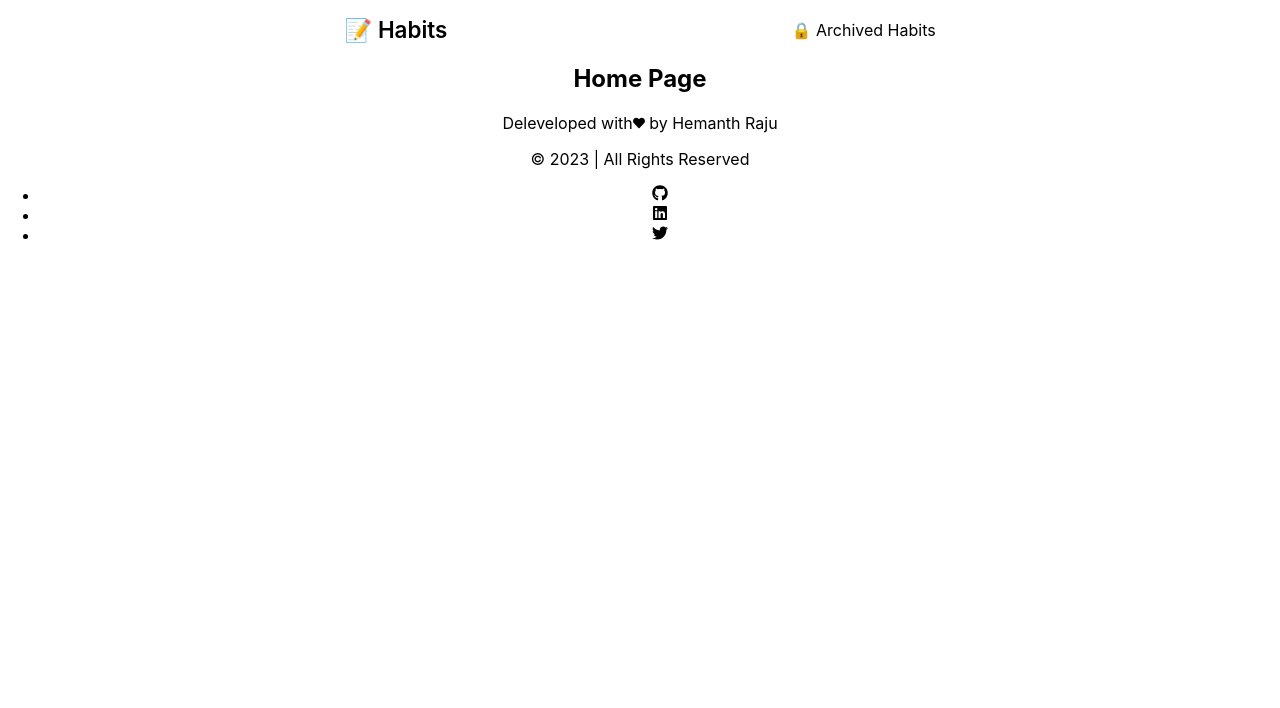
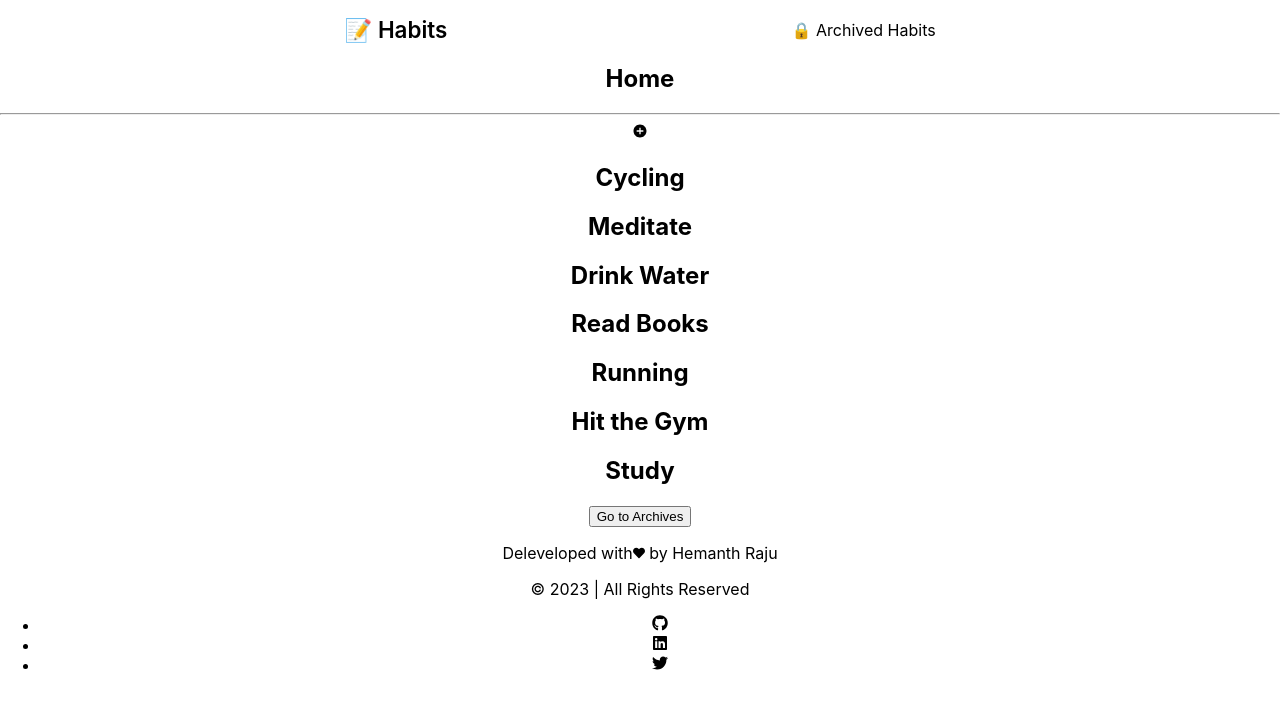
Before and after one commit to KHemanthRaju/Habit-Tracker, a React (Create React App) app: page / in a window 1280 px wide. Shown: the top 708 px of the page. Built offline with nearby package versions, Linux system fonts and the light colour scheme.

Commit message:
feat: add Home page

```diff
--- a/package.json
+++ b/package.json
@@ -8,7 +8,7 @@
     "@testing-library/user-event": "^13.5.0",
     "react": "^18.2.0",
     "react-dom": "^18.2.0",
-    "react-icons": "^4.9.0",
+    "react-icons": "^4.10.1",
     "react-router-dom": "^6.13.0",
     "react-scripts": "5.0.1",
     "react-toastify": "^9.1.3",
--- a/src/pages/HomePage/HomePage.jsx
+++ b/src/pages/HomePage/HomePage.jsx
@@ -1,7 +1,46 @@
+import { useNavigate } from "react-router-dom";
+import {
+  initialHabitDetails,
+  useHabits,
+} from "../../contexts/HabitTrackerContext";
+import { IoMdAddCircle } from "react-icons/io";
 export const HomePage = () => {
+  const navigate = useNavigate();
+  const { state, dispatch, openHabitModal, setOpenHabitModal } = useHabits();
+
   return (
     <>
-      <h2>Home Page</h2>
+      <div className="home">
+        <h1 className="title">Home</h1>
+        <hr />
+        <div className="habit-titles">
+          <div className="habit-title">
+            <div className="action-icons add">
+              <IoMdAddCircle
+                title="Create habit"
+                onClick={() => {
+                  setOpenHabitModal((prev) => !prev);
+                  dispatch({
+                    type: "ADD_HABIT_DETAILS",
+                    payload: initialHabitDetails,
+                  });
+                }}
+              />
+            </div>
+          </div>
+          {state?.habits?.map((habit) => (
+            <h2>{habit.name}</h2>
+          ))}
+        </div>
+        <div>
+          <button
+            className="archieve-page-btn"
+            onClick={() => navigate("/archieves")}
+          >
+            Go to Archives
+          </button>
+        </div>
+      </div>
     </>
   );
 };
```
Also changed, not shown: src/components/HabitCard/HabitCard.css (added), src/components/HabitCard/HabitCard.jsx (added), 1 other file (tests, documents, lock files or other folders).
